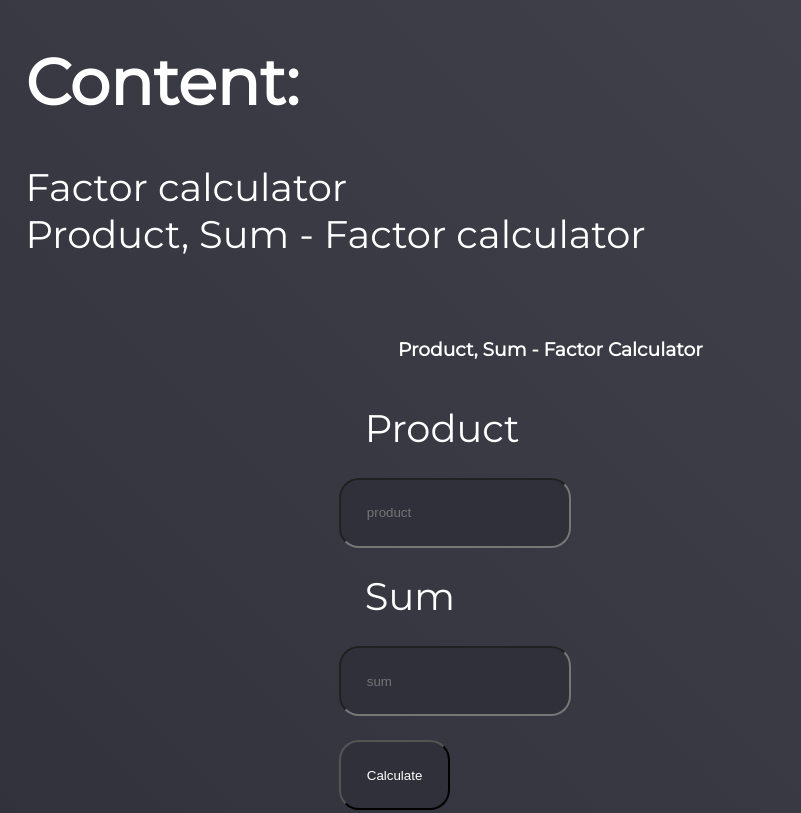
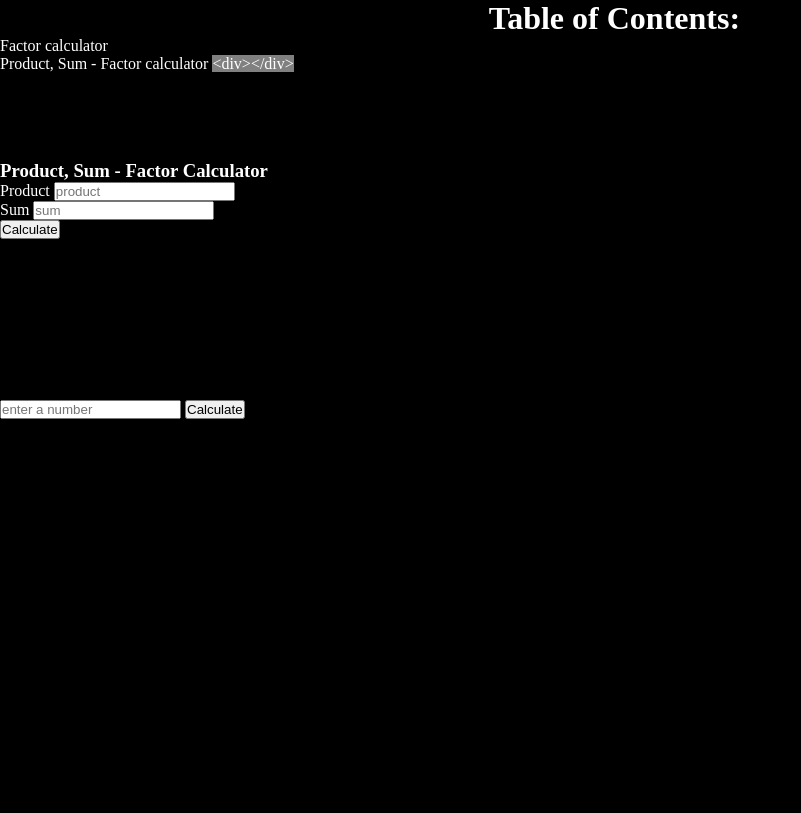
Before and after one commit to scottyman09/factor-calculator, a plain HTML site: page index.html in a window 1280 px wide. Shown: the top 813 px of the page, without its empty margins (0-801 px from the left). Drawn offline with nearby package versions, Linux system fonts and the light colour scheme.

Commit message:
update styling

```diff
--- a/index.html
+++ b/index.html
@@ -11,7 +11,7 @@
 </head>
 <body>
     <div class='table-content'>
-        <h1>Content: </h1>
+        <h1>Table of Contents: </h1>
         <a class='sroll click to-Factor'>Factor calculator</a> <br>
         <a class='sroll click to-PSF'>Product, Sum - Factor calculator</a>
     </div>
--- a/style.css
+++ b/style.css
@@ -1,82 +1,40 @@
-@import url("https://fonts.googleapis.com/css2?family=Montserrat&display=swap");
-body {
+* {
+    margin: 0;
     padding: 0;
-    margin: 0;
-    -webkit-box-sizing: border-box;
     box-sizing: border-box;
-    font-family: "Montserrat", sans-serif;
-    overflow-x: hidden;
-    margin-left: 2vw;
 }
 
-:root {
+body {
+    width: 100%;
+    background-color: black;
+    color: white;
     overflow-x: hidden;
-    --orange: rgb(243, 89, 89);
-    --grey: rgb(47,48,58);
-    --greyligh: rgba(47, 48, 58, 0.86);
-    min-height: 100%;
-    min-width: 100%;
-    background: linear-gradient(45deg, #2f303a, rgba(47, 48, 58, 0.9));
 }
 
-.table-content h1 {
-    color: white;
-    font-size: 5vw;
+.table-content {
+    width: 100%;
+    height: 20vh;
+}
+
+.table-content::after {
+    content: '<div></div>';
+    width: 100%;
+    height: 1vh;
+    background-color: grey;
 }
 
 .table-content a{
-    font-size: 3vw;
-    color: white;
+    cursor: pointer;
+    text-align: center;
 }
 
-
-.answer {
-    color: white;
+.table-content h1{
     text-align: center;
-    margin-top: 1vh;
+    position: relative;
+    left: -2vw;
 }
 
-h3 {
-    text-align: center;
-    color: white;
-    position: relative;
-    left: -8vw;
+.psf {
+    width: 100%;
+    height: 30vh;
 }
-
-button {
-    background-color: rgba(47,48,58,1);
-    color: white;
-    padding: 2vw;
-    border-radius: 20px;
-    display: flex;
-    margin-top: 3vh;
-}
-
-
-form {
-    margin-top: 10vh!important;
-    margin: auto;
-    width: 50%;
-}
-
-label {
-    display: flex;
-    color: white;
-    font-size: 3vw;
-    padding: 2vw;
-}
-
-input {
-    padding: 2vw;
-    border-radius: 20px;
-    background-color: rgba(47,48,58,1);
-    color: white;
-}
-
-input:focus {
-    outline: none;
-}
-
-.click:hover{
-    text-decoration: underline;
-}
```
